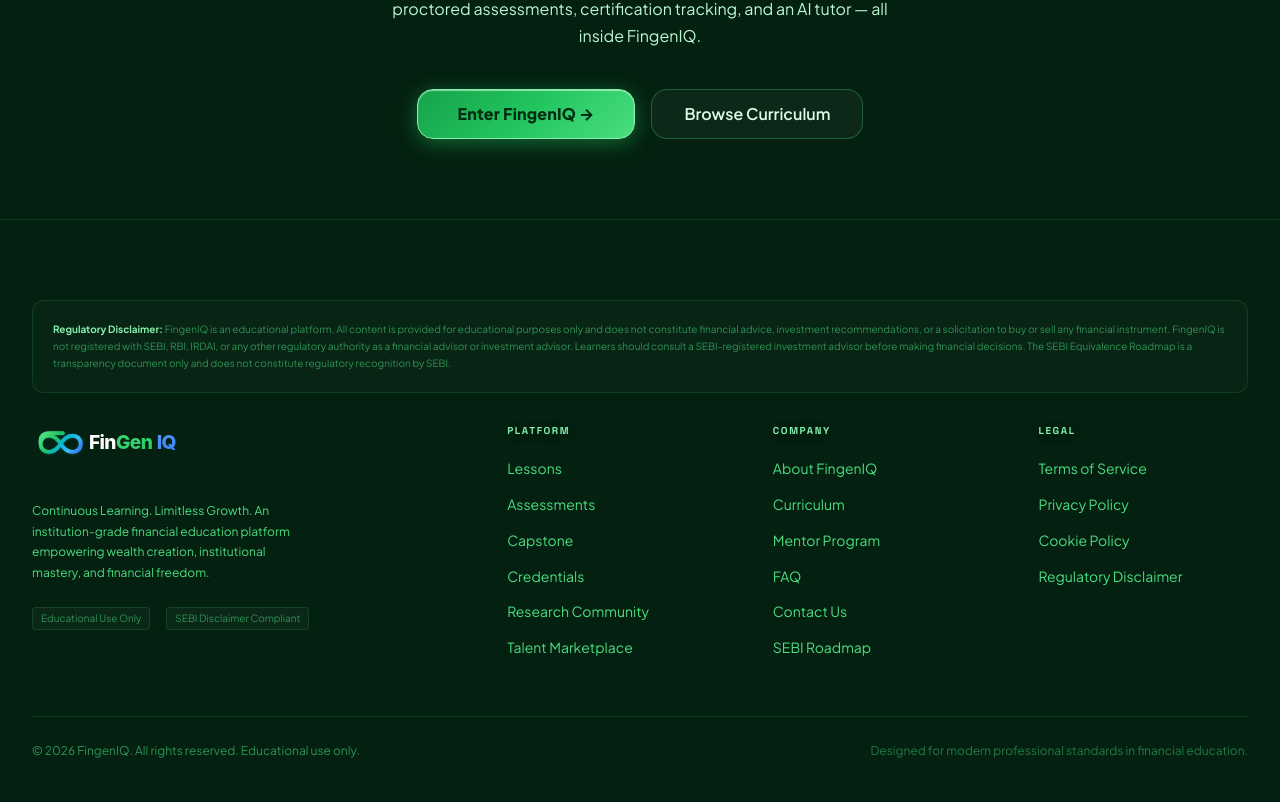
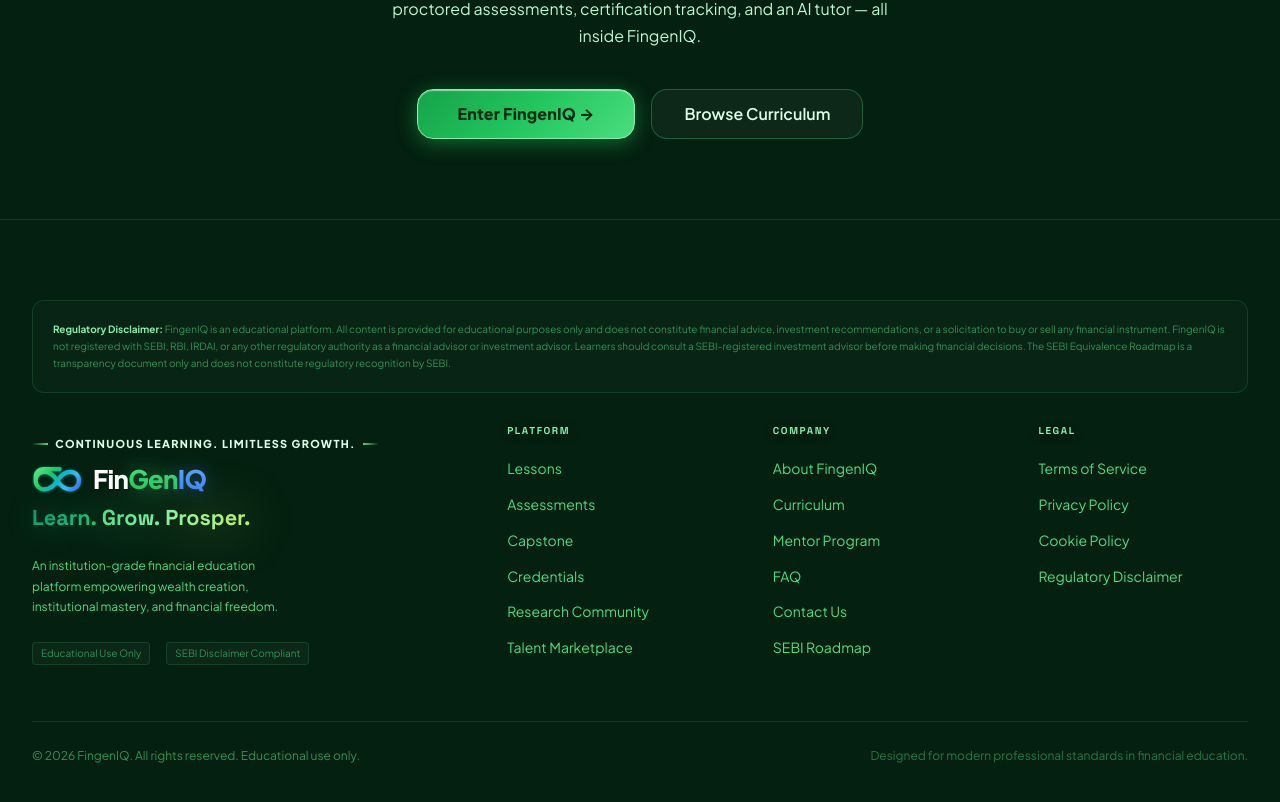
Before and after one commit to mediaworksrdx-cell/FingenIQ, a Next.js app: page / in a window 1280 px wide. Shown: the part 5536-6338 px from the top of the page. Built offline with nearby package versions, Linux system fonts and the light colour scheme.

Commit message:
feat(footer): mirror full brand identity (Continuous Learning banner + FinGen IQ + Learn. Grow. Prosper.) in footer

```diff
--- a/src/components/layout/Footer.tsx
+++ b/src/components/layout/Footer.tsx
@@ -14,12 +14,27 @@
 
         <div className="footer__inner">
           {/* Brand Column */}
-          <div>
-            <Link href="/" className="nav__logo" style={{ marginBottom: 'var(--sp-5)', display: 'inline-flex' }}>
-              <FinGenIqLogo showText={true} size={36} />
+          <div style={{ maxWidth: '360px' }}>
+            <div style={{ display: 'inline-flex', alignItems: 'center', gap: '0.45rem', fontSize: '0.68rem', fontWeight: 800, letterSpacing: '0.12em', color: '#DCFCE7', textTransform: 'uppercase', marginBottom: '0.65rem' }}>
+              <span style={{ width: '16px', height: '2px', background: 'linear-gradient(90deg, transparent, #4ADE80)' }} />
+              <span>CONTINUOUS LEARNING. LIMITLESS GROWTH.</span>
+              <span style={{ width: '16px', height: '2px', background: 'linear-gradient(90deg, #4ADE80, transparent)' }} />
+            </div>
+
+            <Link href="/" style={{ textDecoration: 'none', display: 'block', marginBottom: 'var(--sp-4)' }}>
+              <div style={{ display: 'flex', alignItems: 'center', gap: '0.65rem', marginBottom: '0.35rem' }}>
+                <FinGenIqLogo size={30} />
+                <span className="nav__logo-text" style={{ fontSize: '1.6rem' }}>
+                  <span className="logo-fin">Fin</span><span className="logo-gen">Gen</span> <span className="logo-iq">IQ</span>
+                </span>
+              </div>
+              <div style={{ fontSize: '1.35rem', fontWeight: 800, fontFamily: 'var(--font-serif)', marginTop: '0.25rem', whiteSpace: 'nowrap' }}>
+                <span className="tag-learn">Learn.</span> <span className="tag-grow">Grow.</span> <span className="tag-prosper">Prosper.</span>
+              </div>
             </Link>
+
             <p className="footer__brand-desc">
-              Continuous Learning. Limitless Growth. An institution-grade financial education platform empowering wealth creation, institutional mastery, and financial freedom.
+              An institution-grade financial education platform empowering wealth creation, institutional mastery, and financial freedom.
             </p>
             <div className="footer__accreditation" style={{ marginTop: 'var(--sp-6)' }}>
               <span className="footer__accreditation-badge">Educational Use Only</span>
```
